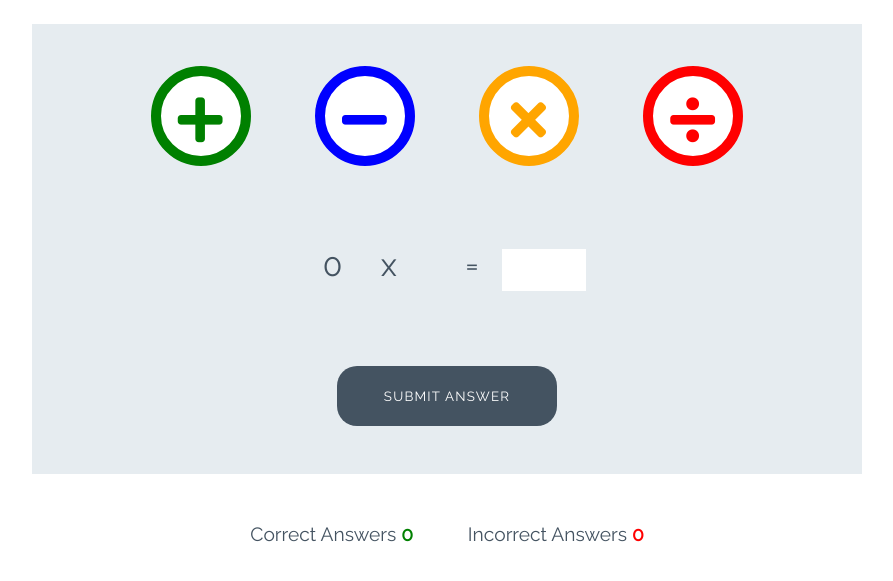
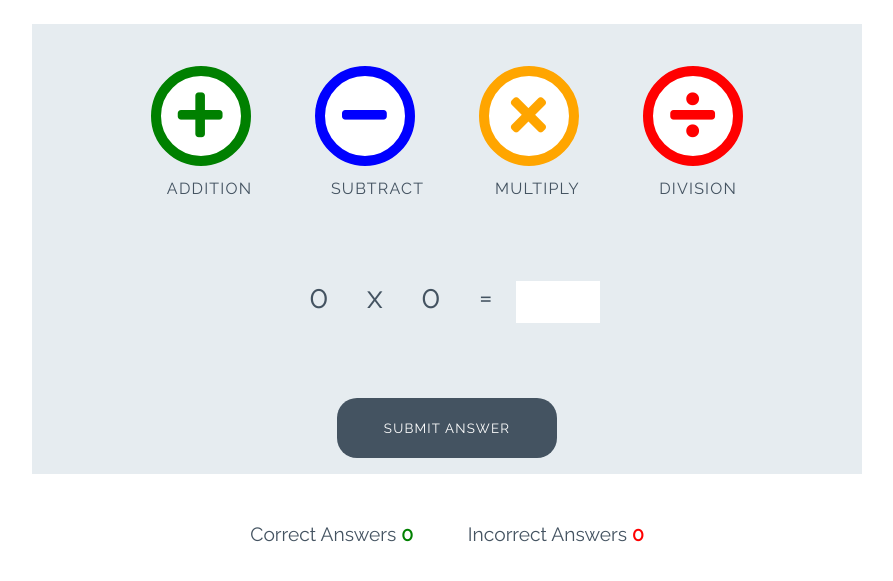
Before and after one commit to psnaz/love-maths, a plain HTML site: page index.html in a window 1280 px wide. Shown: the part 77-658 px from the top of the page, without its empty margins (193-1086 px from the left). Drawn offline with Linux system fonts and the light colour scheme.

Commit message:
Add more styles for game

```diff
--- a/assets/css/style.css
+++ b/assets/css/style.css
@@ -109,6 +109,14 @@ body {
     font-size: 3.2rem;
     margin: 0 30px;
     transition: all 0.5s;
+}
+
+.btn--big::after{
+    content: attr(data-type);
+    font-size: 1rem;
+    color: #445361;
+    position: relative;
+    left: -0.5;
 }
 
 .btn--blue {
--- a/index.html
+++ b/index.html
@@ -18,28 +18,28 @@
 
     <div class="game-area">
         <div class="controls-area">
-            <button class="btn btn--big btn--green">
+            <button data-type="addition" class="btn btn--big btn--green">
                 <i class="fas fa-plus"></i>
             </button>
-            <button class="btn btn--big btn--blue">
+            <button data-type="subtract" class="btn btn--big btn--blue">
                 <i class="fas fa-minus"></i>
             </button>
-            <button class="btn btn--big btn--orange">
+            <button data-type="multiply" class="btn btn--big btn--orange">
                 <i class="fas fa-times"></i>
             </button>
-            <button class="btn btn--big btn--red">
+            <button data-type="division" class="btn btn--big btn--red">
                 <i class="fas fa-divide"></i>
             </button>
         </div>
         <div class="question-area">
             <span id="operand1">0</span>
             <span id="operator">x</span>
-            <span id="operand2"></span>
+            <span id="operand2">0</span>
             <span>=</span>
             <p class="answer-message">Enter Answer:</p>
             <input id="answer-box" type="number">
         </div>
-        <button class="btn btn--gray">Submit Answer</button>
+        <button data-type="submit" class="btn btn--gray">Submit Answer</button>
 
     </div>
 
```
